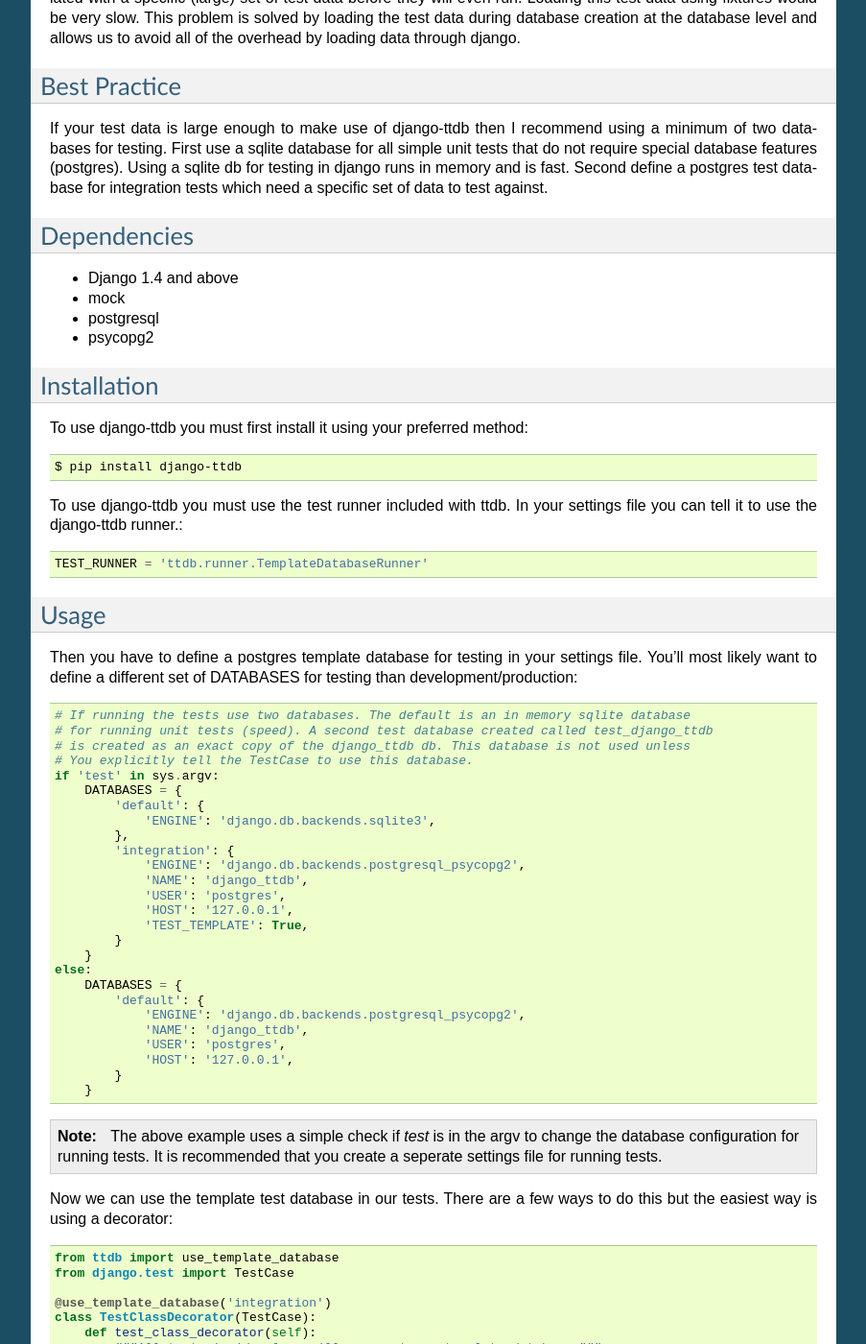
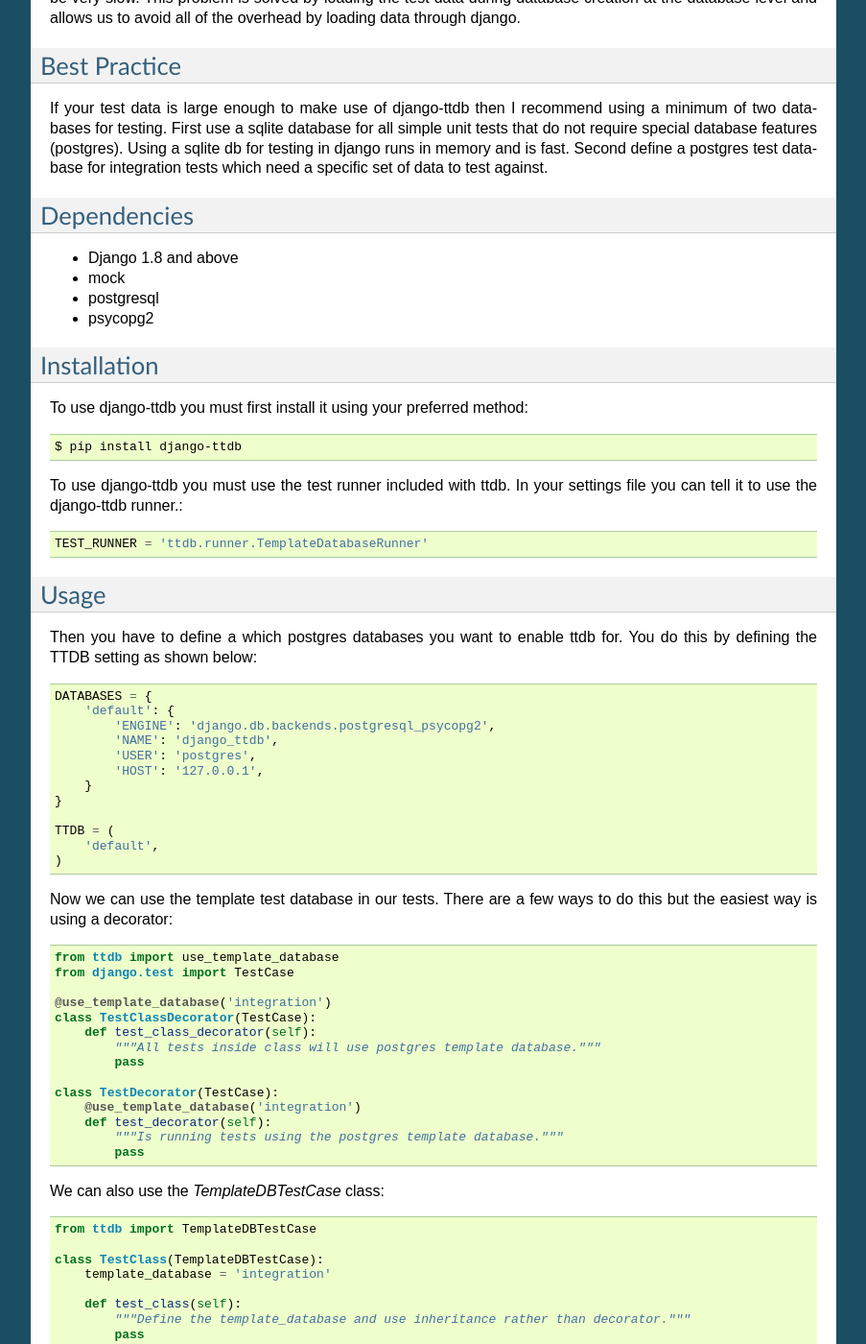
Before and after one commit to wilbuick/django-ttdb, a Sphinx documentation site: the page built from docs/index.rst, in a window 1280 px wide and 1400 px high, scrolled down 445 px. Shown: the whole window at 96% size, without its empty margins (198-1101 px from the left). Built offline with Sphinx 7.4.7, drawn with Linux system fonts in a browser that asks for light colours; some of the changed text lies outside the part shown.

Commit message:
update docs

```diff
--- a/docs/index.rst
+++ b/docs/index.rst
@@ -27,7 +27,7 @@
 Dependencies
 ------------
 
-* Django 1.4 and above
+* Django 1.8 and above
 * mock
 * postgresql
 * psycopg2
@@ -47,41 +47,21 @@
 Usage
 -----
 
-Then you have to define a postgres template database for testing in your settings file. You'll
-most likely want to define a different set of DATABASES for testing than development/production::
+Then you have to define a which postgres databases you want to enable ttdb for. You do this
+by defining the TTDB setting as shown below::
 
-    # If running the tests use two databases. The default is an in memory sqlite database
-    # for running unit tests (speed). A second test database created called test_django_ttdb
-    # is created as an exact copy of the django_ttdb db. This database is not used unless
-    # You explicitly tell the TestCase to use this database.
-    if 'test' in sys.argv:
-        DATABASES = {
-            'default': {
-                'ENGINE': 'django.db.backends.sqlite3',
-            },
-            'integration': {
-                'ENGINE': 'django.db.backends.postgresql_psycopg2',
-                'NAME': 'django_ttdb',
-                'USER': 'postgres',
-                'HOST': '127.0.0.1',
-                'TEST_TEMPLATE': True,
-            }
+    DATABASES = {
+        'default': {
+            'ENGINE': 'django.db.backends.postgresql_psycopg2',
+            'NAME': 'django_ttdb',
+            'USER': 'postgres',
+            'HOST': '127.0.0.1',
         }
-    else:
-        DATABASES = {
-            'default': {
-                'ENGINE': 'django.db.backends.postgresql_psycopg2',
-                'NAME': 'django_ttdb',
-                'USER': 'postgres',
-                'HOST': '127.0.0.1',
-            }
-        }
+    }
 
-.. note::
-
-    The above example uses a simple check if *test* is in the argv to change the database
-    configuration for running tests. It is recommended that you create a seperate settings
-    file for running tests.
+    TTDB = (
+        'default',
+    )
 
 Now we can use the template test database in our tests. There are a few ways to do this but
 the easiest way is using a decorator::
@@ -213,21 +193,11 @@
 creating a test runner that subclasses other test runners::
 
     from ttdb.runner import TemplateDatabaseRunner
-    from discover_runner import DiscoverRunner
     from other_runner import OtherRunner
 
-    class MyTestRunner(DiscoverRunner, OtherRunner, TemplateDatabaseRunner):
+    class MyTestRunner(OtherRunner, TemplateDatabaseRunner):
         option_list = OtherRunner.option_list + DiscoverRunner.option_list
 
 Then in your settings file::
 
     TEST_RUNNER = 'path.to.MyTestRunner'
-
-Integration with South
-----------------------
-
-Make sure you turn off ``SOUTH_TESTS_MIGRATE``. It's not needed because you're creating
-your test database as a copy of another database that already contains all of the tables,
-views, functions and data that you need.::
-
-    SOUTH_TESTS_MIGRATE = False
```
